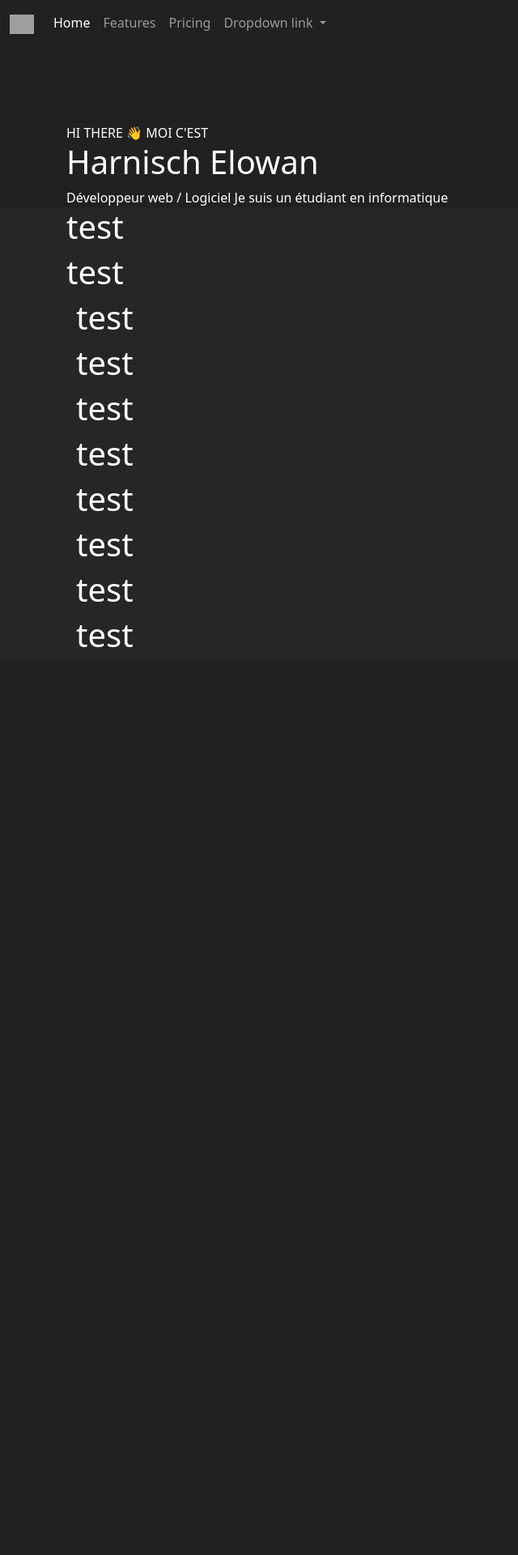
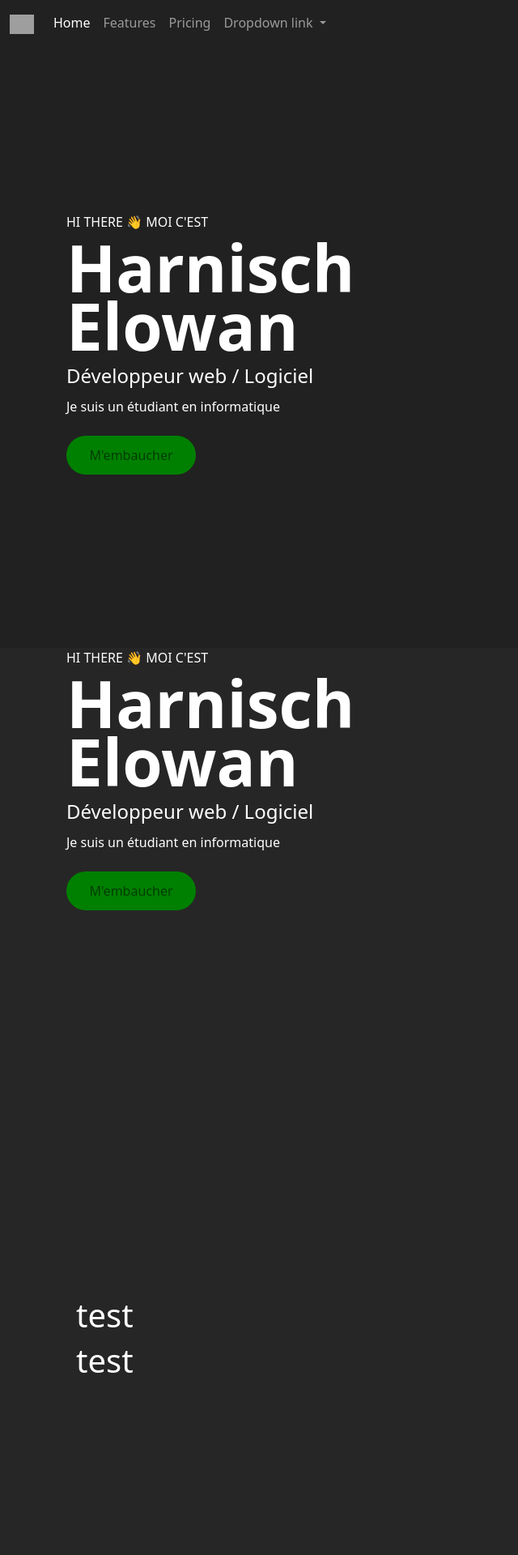
Before and after one commit to Elowarp/portfolio, a Django app: page / in a window 1280 px wide. Shown: the top 1920 px of the page at 81% size, without its empty margins (0-640 px from the left). Before the commit the page ends 799 px from the top, so only its background shows below. Run offline with Django 4.2, Linux system fonts and the light colour scheme; grey boxes are pictures that could not be loaded.

Commit message:
Presentation

```diff
--- a/static/css/main.css
+++ /dev/null
@@ -1,11 +0,0 @@
-header {
-    background-color: #212121;
-}
-
-#presentation {
-    background-color: #212121;
-}
-
-body {
-    background-color: #262626;
-}
--- a/templates/index.html
+++ b/templates/index.html
@@ -8,9 +8,43 @@
     <link href="https://cdn.jsdelivr.net/npm/bootstrap@5.1.3/dist/css/bootstrap.min.css" rel="stylesheet" integrity="sha384-1BmE4kWBq78iYhFldvKuhfTAU6auU8tT94WrHftjDbrCEXSU1oBoqyl2QvZ6jIW3" crossorigin="anonymous">
     {%load static%}
     <link href="{% static 'css/main.css' %}" rel="stylesheet">
+    <style>
+        .btn-green {
+            border-radius: 100px;
+            background-color: green;
+            width: 10rem;
+            height: 3rem;
+            text-decoration: none;
+            color: rgba(0, 0, 0, 0.534);
+        }
+
+        .nom {
+            font-size: 5rem;
+            font-weight: 700;
+            line-height: 90%;
+        }
+
+        section {
+            height: 100vh;
+        }
+
+        header {
+            background-color: #212121;
+        }
+
+        #presentation {
+            background-color: #212121;
+        }
+
+        body {
+            background-color: #262626;
+        }
+
+
+    </style>
 </head>
 <body class="text-white">
-    <header class="">
+    <header class="fixed-top">
         <nav class="navbar navbar-expand-lg navbar-dark">
             <div class="container-fluid">
               <a class="navbar-brand" href="#">
@@ -45,16 +79,19 @@
             </div>
         </nav>
     </header>
-    <section id="presentation" class="pt-5">
+    <section id="presentation" class="d-flex align-items-center">
         <div class="container pt-5">
             <div class="row">
                 <div class="col-6">
-                    <span>HI THERE 👋 MOI C'EST</span>
-                    <h1>Harnisch Elowan</h1>
-                    <span class="job">
+                    <span class="fs-6">HI THERE 👋 MOI C'EST</span>
+                    <h1 class="nom my-2">Harnisch Elowan</h1>
+                    <span class="job fs-4 my-4">
                         Développeur web / Logiciel
                     </span>
-                    <span>Je suis un étudiant en informatique</span>
+                    <span class="d-block fs-6 mt-2 mb-4">Je suis un étudiant en informatique</span>
+                    <a class="d-flex justify-content-center align-items-center text-center btn-green">
+                        M'embaucher
+                    </a>
                 </div>
                 <div class="col-6"></div>
             </div>
@@ -63,8 +100,18 @@
     <section id="aboutme">
         <div class="container">
             <div class="row">
-                <h1>test</h1>
-                <h1>test</h1>
+                <div class="col-6">
+                    <span class="fs-6">HI THERE 👋 MOI C'EST</span>
+                    <h1 class="nom my-2">Harnisch Elowan</h1>
+                    <span class="job fs-4 my-4">
+                        Développeur web / Logiciel
+                    </span>
+                    <span class="d-block fs-6 mt-2 mb-4">Je suis un étudiant en informatique</span>
+                    <a class="d-flex justify-content-center align-items-center text-center btn-green">
+                        M'embaucher
+                    </a>
+                </div>
+                <div class="col-6"></div>
             </div>
         </div>
     </section>
```
